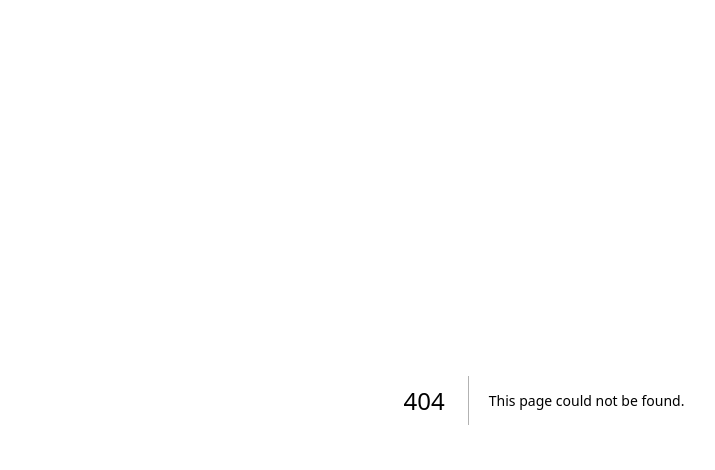
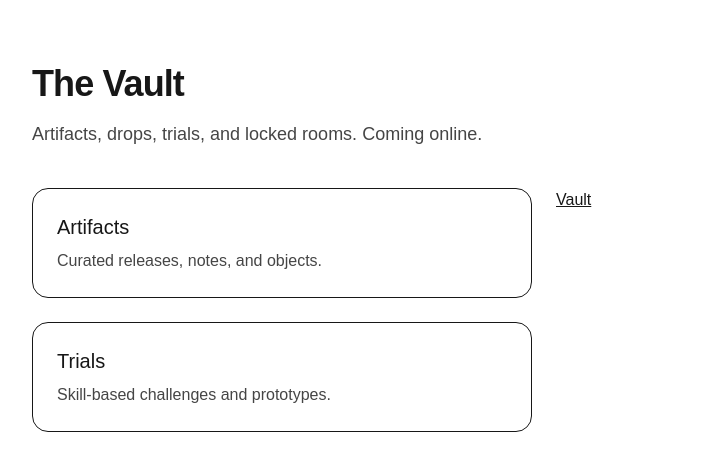
Before and after one commit to hamlowrldent-design/Hamlo.wrld, a Next.js app: page /vault in a window 1280 px wide. Before the commit this address had no page. Shown: the top 470 px of the page, without its empty margins (96-811 px from the left). Built offline with nearby package versions, Linux system fonts and the light colour scheme.

Commit message:
Add /vault page

```diff
--- /dev/null
+++ b/app/vault/page.tsx
@@ -0,0 +1,30 @@
+export default function VaultPage() {
+  return (
+    <main className="min-h-screen px-6 py-16">
+      <div className="mx-auto max-w-5xl">
+        <h1 className="text-4xl font-semibold tracking-tight">The Vault</h1>
+        <p className="mt-4 text-lg opacity-80">
+          Artifacts, drops, trials, and locked rooms. Coming online.
+        </p>
+
+        <div className="mt-10 grid gap-6 md:grid-cols-2">
+          <section className="rounded-2xl border p-6">
+            <h2 className="text-xl font-medium">Artifacts</h2>
+            <p className="mt-2 opacity-80">
+              Curated releases, notes, and objects.
+            </p>
+          </section>
+
+<a href="/vault" className="underline">Vault</a>
+
+          <section className="rounded-2xl border p-6">
+            <h2 className="text-xl font-medium">Trials</h2>
+            <p className="mt-2 opacity-80">
+              Skill-based challenges and prototypes.
+            </p>
+          </section>
+        </div>
+      </div>
+    </main>
+  );
+}
```
